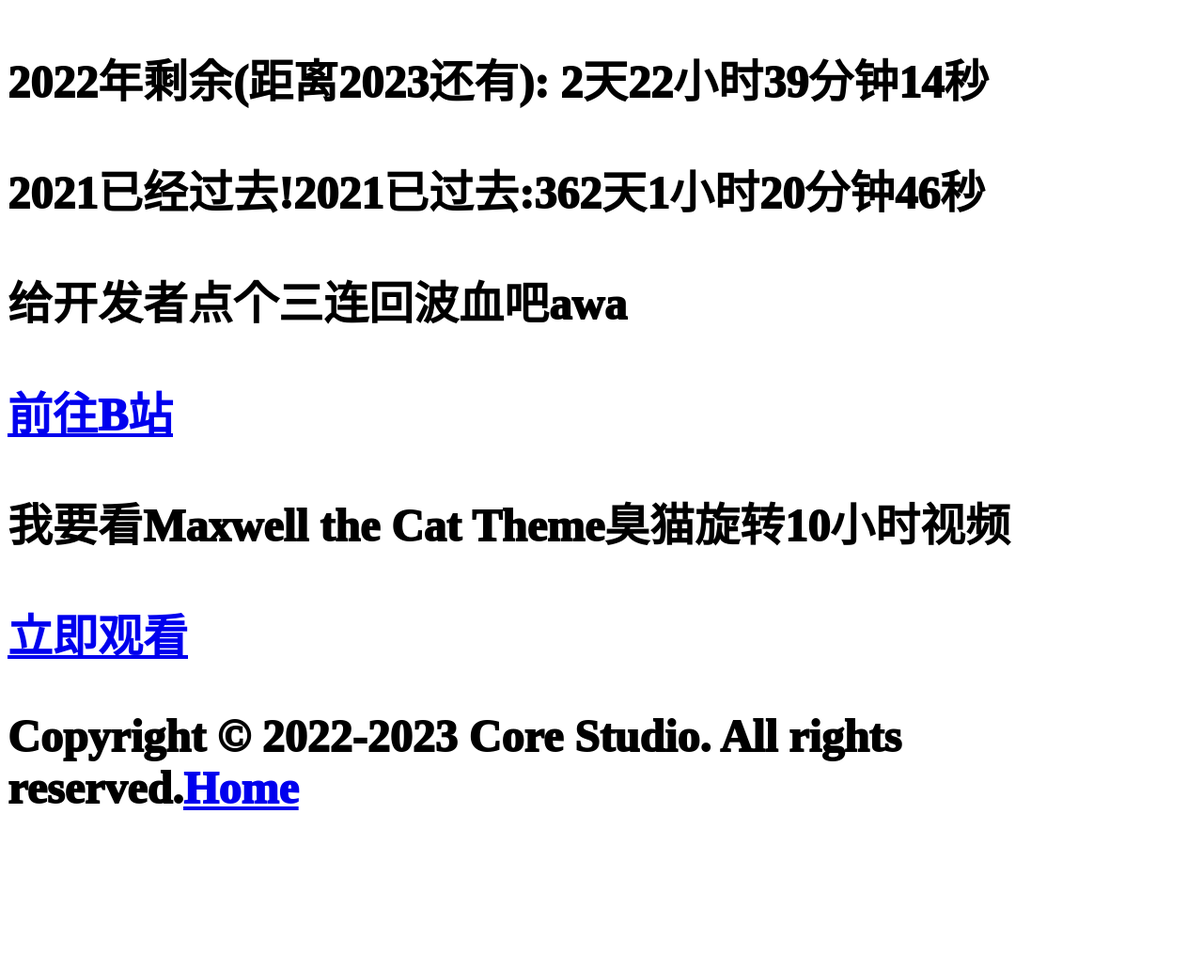
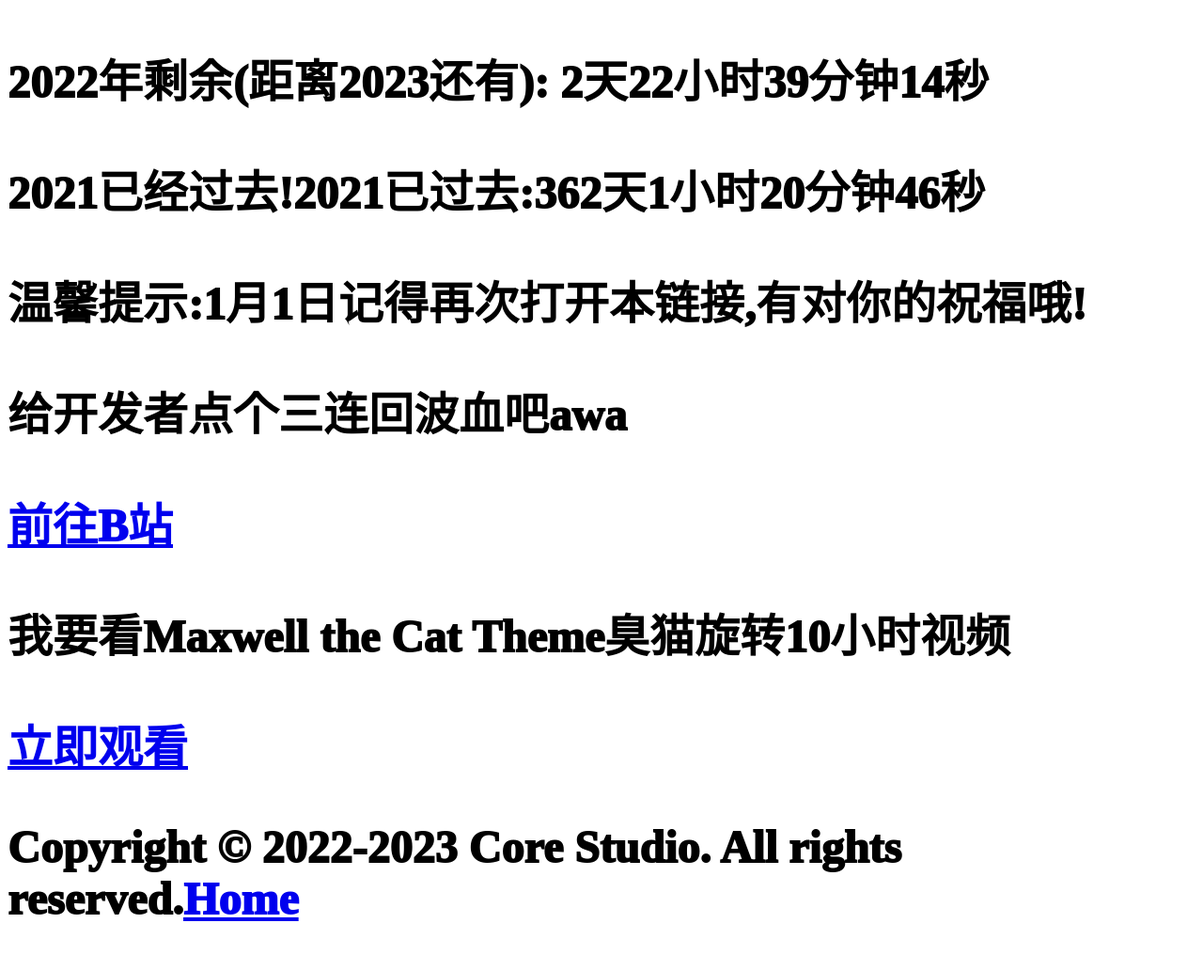
Before and after one commit to zkitefly/newyear, a Jekyll site: the page pages/time.html, which Jekyll copies as it is, in a window 1280 px wide. Shown: the whole page at 94% size. Built offline with Jekyll 4.4.1, drawn with Linux system fonts in a browser that asks for light colours; before the commit the page ends 914 px from its top, so only the background shows below that; part of the change alters nothing that is shown.

Commit message:
Update time.html

```diff
--- a/pages/time.html
+++ b/pages/time.html
@@ -16,6 +16,7 @@
 	<p><span id="zf"></span></p>
 	<p><span id="time"></span></p>
 	<p><span id="time2"></span></p>
+	<p>温馨提示:1月1日记得再次打开本链接,有对你的祝福哦!</p>
 	<p>给开发者点个三连回波血吧awa</p>
 	<p><a href="https://space.bilibili.com/1203736702/" target="_blank" rel="noopener noreferrer">前往B站</a></p>
 	<p>我要看Maxwell the Cat Theme臭猫旋转10小时视频</p>
@@ -56,7 +57,7 @@
         minutes) / seconds)
      if(todayMonth==1){
 	if(todayDate==1){
-	document.getElementById("zf").innerHTML ="今天是"+todayMonth+"月"+todayDate+"日,元旦节!提前祝您新年快乐!"}}
+	document.getElementById("zf").innerHTML ="今天是"+todayMonth+"月"+todayDate+"日,元旦节!提前祝您新年快乐,身体健康,万事如意!"}}
      document.getElementById("time").innerHTML =  todayYear+"年剩余(距离"+newYear+"还有): "+diffDays + "天" + diffHours + "小时" + diffMinutes + "分钟" + diffSeconds + "秒"
      document.getElementById("time2").innerHTML =  lastYear+"已经过去!"+lastYear+"已过去:"+diff2Days + "天" + diff2Hours + "小时" + diff2Minutes + "分钟" + diff2Seconds + "秒"
 
```
